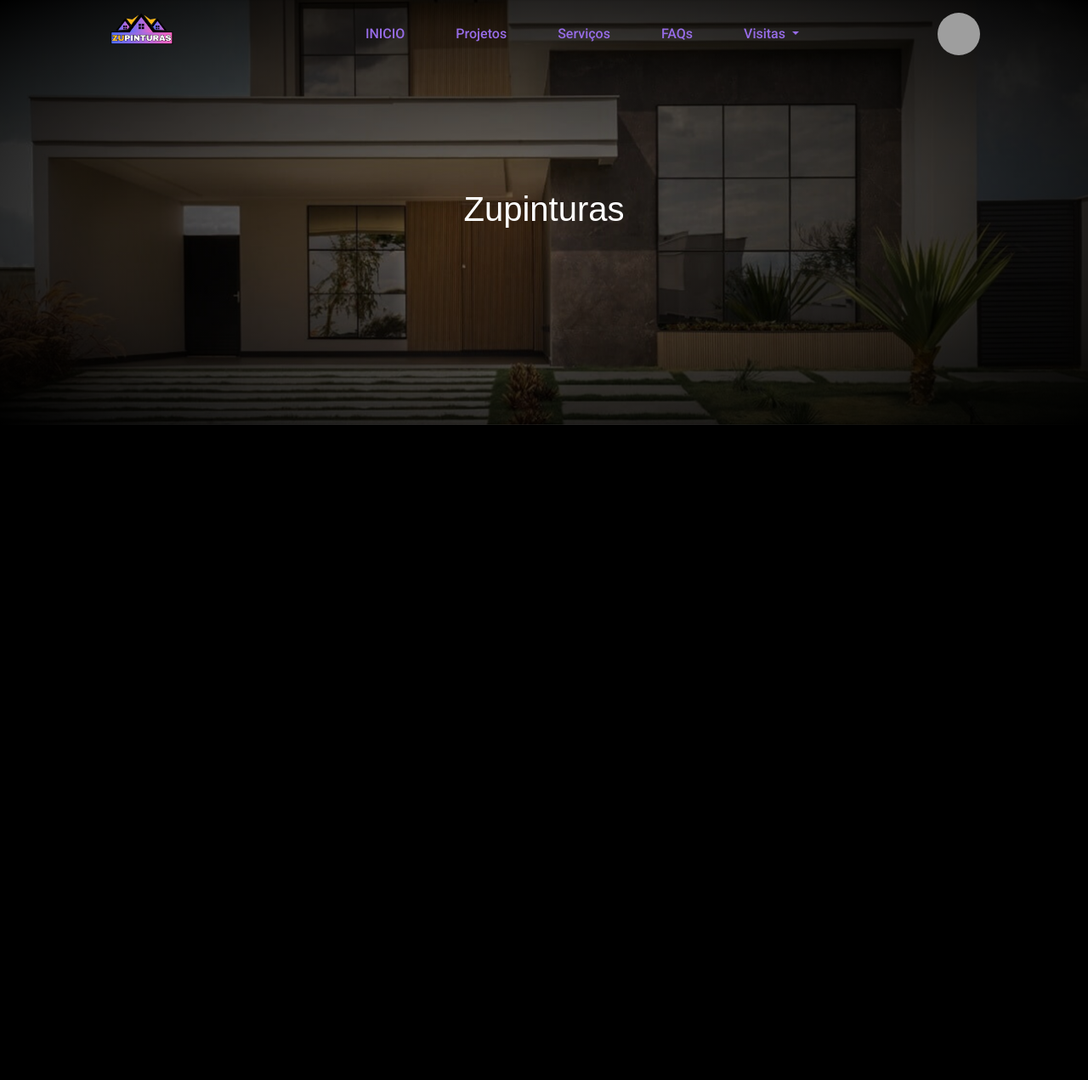
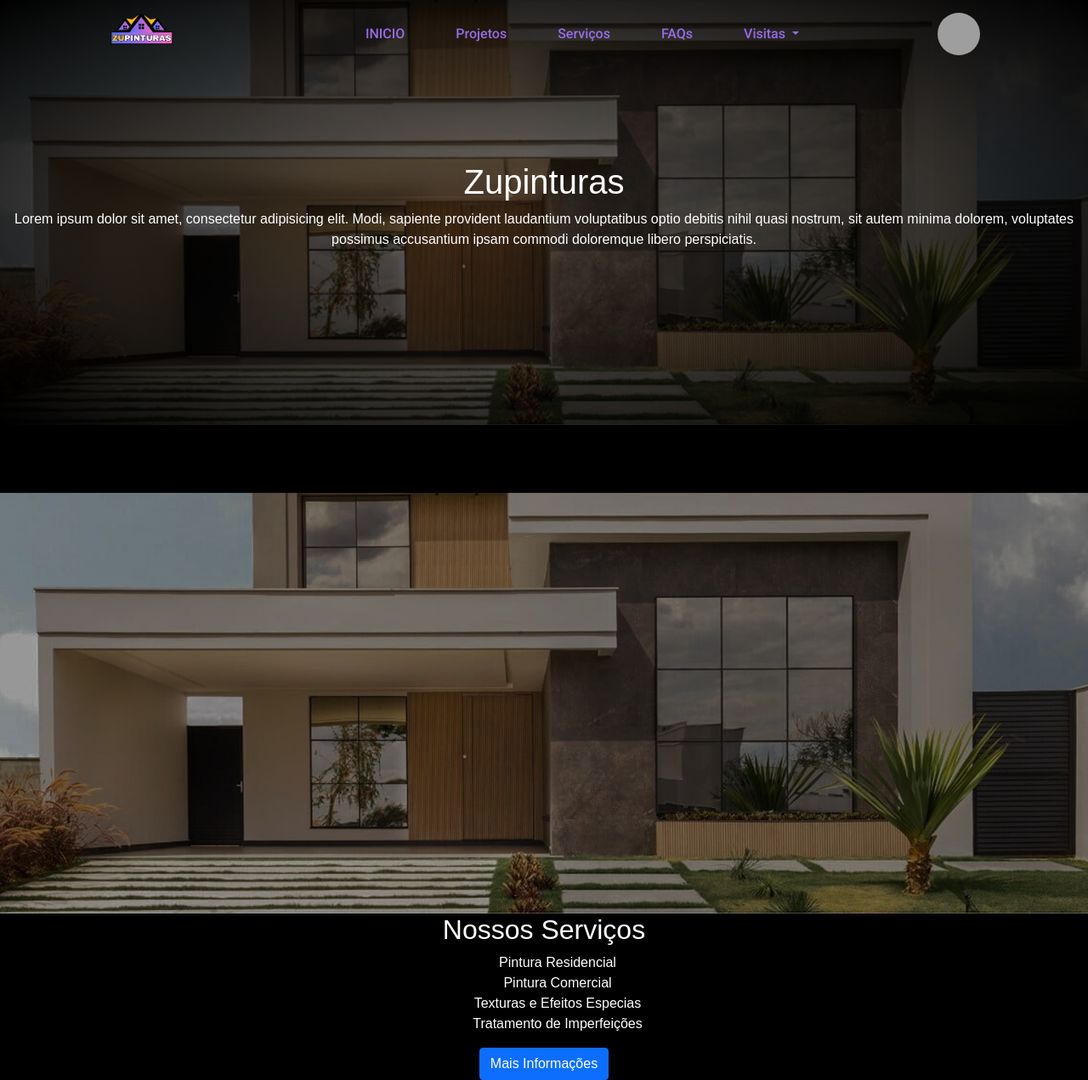
Before and after one commit to Workdev-TCC/TCC, a PHP site: page / in a window 1280 px wide; the page is wider, and only the part inside the window is pictured. Shown: that part at 85% size. Before the commit the page ends 500 px from the top of that part, so only its background shows below. Run offline with PHP 8.4, Linux system fonts and the light colour scheme; the visitor is signed in with stand-in values (Sample User, id 1); some libraries are stand-ins or nearby versions; some web fonts are replaced; grey boxes are pictures that could not be loaded.

Commit message:
Arrumando conflito

```diff
--- a/views/home.php
+++ b/views/home.php
@@ -2,5 +2,22 @@
 <div class="hero">
     <div class="hero-text">
         <h1>Zupinturas</h1>
+        <p>Lorem ipsum dolor sit amet, consectetur adipisicing elit. Modi, sapiente provident laudantium voluptatibus optio debitis nihil quasi nostrum, sit autem minima dolorem, voluptates possimus accusantium ipsam commodi doloremque libero perspiciatis.</p>
     </div>
 </div>
+<section class="servicos">
+    <div class="img">
+        <img src="<?php echo RAIZ_PROJETO;?>assets/img/hero.png" alt="ero">
+    </div>
+    <div class="servicos-text">
+        <h2>Nossos Serviços </h2>
+        <ul>
+            <li>Pintura Residencial</li>
+            <li>Pintura Comercial</li>
+            <li>Texturas e Efeitos Especias</li>
+            <li>Tratamento de Imperfeições</li>
+        </ul>
+        <a class="btn btn-primary" href="#" role="button">Mais Informações</a>
+
+    </div>
+</section>
```
